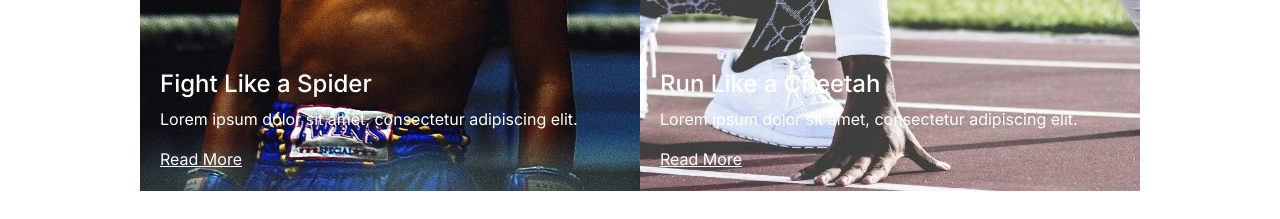
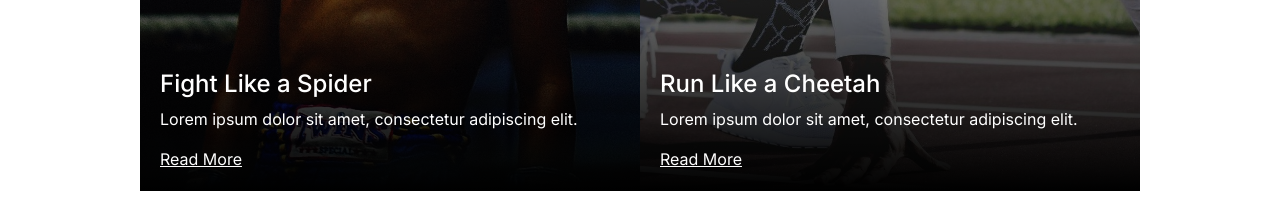
Before and after one commit to JohannesHa98/webshop, a Next.js app: page / in a window 1280 px wide. Shown: the part 1025-1244 px from the top of the page. Built offline with nearby package versions, Linux system fonts and the light colour scheme; no server answers.

Commit message:
Add banner styling

```diff
--- a/src/app/globals.css
+++ b/src/app/globals.css
@@ -54,28 +54,53 @@ body {
   padding: 20px;
   display: flex;
   align-items: flex-end;
+  position: relative;
+  overflow: hidden;
 }
 
 .feature-box {
-  background-image: url('/images/Muay.jpg');
+  background-image: url("/images/Muay.jpg");
 }
 
 .feature-box-2 {
-  background-image: url('/images/Sprint.jpg');
+  background-image: url("/images/Sprint.jpg");
+}
+
+.feature-box:before,
+.feature-box-2:before {
+  content: "";
+  position: absolute;
+  bottom: 0;
+  left: 0;
+  width: 100%;
+  height: 75%;
+  background: linear-gradient(
+    to bottom,
+    rgba(0, 0, 0, 0) 0%,
+    rgba(0, 0, 0, 1) 100%
+  );
+  pointer-events: none;
+  z-index: 1;
 }
 
 .feature-box h3,
 .feature-box-2 h3 {
   font-size: 24px;
+  position: relative;
+  z-index: 2;
 }
 
 .feature-box p,
 .feature-box-2 p {
   font-size: 16px;
+  position: relative;
+  z-index: 2;
 }
 
 .feature-box a,
 .feature-box-2 a {
   color: white;
   text-decoration: underline;
+  position: relative;
+  z-index: 2;
 }
--- a/src/app/page.js
+++ b/src/app/page.js
@@ -198,7 +198,7 @@ export default function Home() {
       <section className="features py-5">
         <div className="container">
           <div className="d-flex flex-column flex-lg-row justify-content-center align-items-center">
-            <div className="feature-box mb-4 mb-lg-0">
+            <div className="feature-box">
               <div>
                 <h3>Fight Like a Spider</h3>
                 <p>Lorem ipsum dolor sit amet, consectetur adipiscing elit.</p>
```
